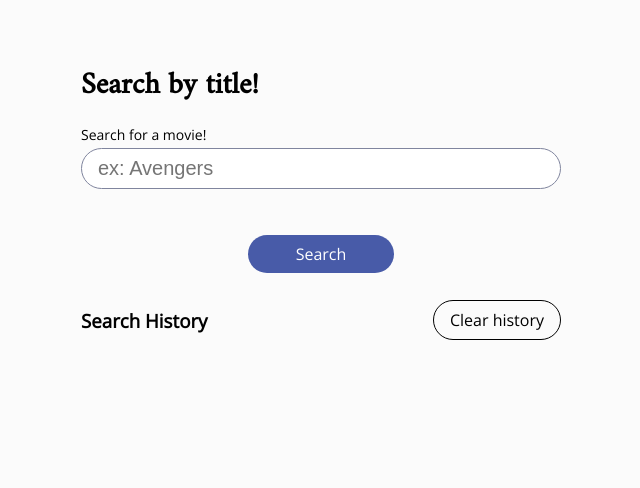
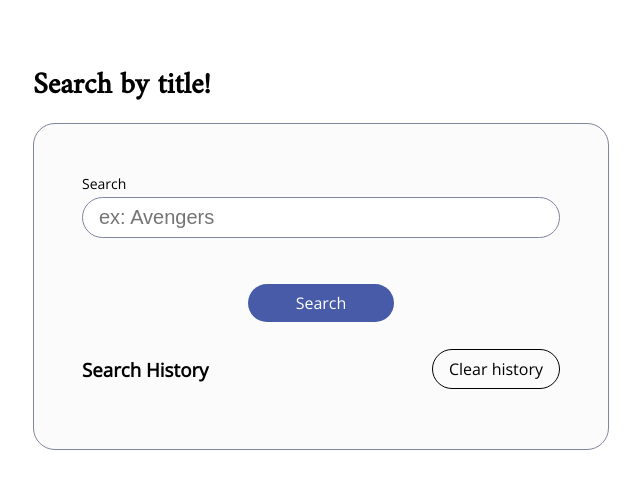
Before and after one commit to hmfe/1339, a React (Create React App) app: page / in a window 1280 px wide. Shown: the top 488 px of the page, without its empty margins (319-959 px from the left). Built offline with nearby package versions, Linux system fonts and the light colour scheme.

Commit message:
add border style to form

```diff
--- a/src/App.js
+++ b/src/App.js
@@ -23,10 +23,10 @@ const App = () => {
 export default App;
 
 const Title = styled.h1`
-  margin:0 auto;
-  padding: 4rem 0 0;
+  margin:0 auto 1rem;
+  padding: 4rem 1rem 0;
   font-size: 1.875rem;
   line-height:1.44;
   font-family: ${props => props.theme.primaryFont};
-  max-width: 30rem;
+  max-width: 36rem;
 `;
--- a/src/components/Button.js
+++ b/src/components/Button.js
@@ -28,7 +28,9 @@ const StyledButton = styled.button`
       font-size: 1rem;
       border-radius: 22px;
       background: ${props => props.theme.blue};
+
       &:hover {
-          background-color: ${props=>props.theme.darkBlue};
+          background-color: ${props=>props.theme.crimson};
+          box-shadow: rgba(0, 0, 0, 0.18) 0px 0px 10px 0px;
       }
 `;
--- a/src/components/Layout.js
+++ b/src/components/Layout.js
@@ -46,8 +46,6 @@ const outlineDefaults = css`
 const Root = styled.section`
   width:100%;
   height:100vh;
-  background: ${props => props.theme.grey};
-  padding:0 1rem;
   box-sizing: border-box;
   font-family: ${props => props.theme.secondaryFont};
   button:focus,
--- a/src/components/SearchForm/SearchForm.js
+++ b/src/components/SearchForm/SearchForm.js
@@ -124,7 +124,7 @@ export const SearchForm = () => {
     const onKeyDown = (e) => {
         if(e.keyCode === 13){
             if(activeSuggestion !== null){
-                setQuery(filteredSuggestions[activeSuggestion].Title);
+                setQuery(sortedSuggestions[activeSuggestion].Title);
                 setActiveSuggestion(null);
                 submitForm();
             }
@@ -142,7 +142,7 @@ export const SearchForm = () => {
             if(activeSuggestion === null){
                 setActiveSuggestion(0);
             }
-            else if(activeSuggestion + 1 === filteredSuggestions.length) {
+            else if(activeSuggestion + 1 === sortedSuggestions.length) {
                 setActiveSuggestion(0)
             }else {
                 setActiveSuggestion(activeSuggestion + 1);
@@ -150,11 +150,11 @@ export const SearchForm = () => {
         }
     };
 
-    const filteredSuggestions = [...suggestions].sort((a, b) => {
+    const sortedSuggestions = [...suggestions].sort((a, b) => {
         return a['Title'].toLowerCase().indexOf(query) < b['Title'].toLowerCase().indexOf(query) ? -1 : 1;
     });
 
-    const suggestionItems = filteredSuggestions.map((item, index) => {
+    const suggestionItems = sortedSuggestions.map((item, index) => {
         return <SuggestionCard onClick={onSuggestionClick} key={`suggestions-${index}`} isActive={index === activeSuggestion} title={item.Title} query={query}/>
     });
 
@@ -165,7 +165,7 @@ export const SearchForm = () => {
     return (
         <Root onSubmit={preventDefault} action=".">
             <InputContainer>
-                <Label htmlFor="search">Search for a movie!</Label>
+                <Label htmlFor="search">Search</Label>
                 <Input name="search" placeholder="ex: Avengers" type="text" autoComplete="off" onChange={handleOnChange} value={query} onKeyDown={onKeyDown} onBlur={onBlur}/>
                 <Conditional show={isSearching && suggestions.length > 0}>
                     <SuggestionsList>
@@ -192,9 +192,15 @@ export const SearchForm = () => {
 
 const Root = styled.form`
     margin:0 auto;
-    max-width: 30rem;
+    max-width: 36rem;
     background:${props => props.theme.grey};
-    padding:1rem 0;
+    border-radius: 22px;
+    box-sizing: border-box;
+    border:1px solid ${props => props.theme.darkGrey};
+        padding:2rem 1rem;
+      @media ${props=>props.theme.breakpointXSmall}{
+    padding:3rem;
+      }
 `;
 
 const Label = styled.label`
@@ -207,11 +213,14 @@ const Input = styled.input`
     width:100%;
     border: none;
     box-sizing: border-box;
-    font-size:1.25rem;
+    font-size:1rem;
     padding:0.5rem 1rem;
     border-radius: 1.375rem;
     border:1px solid ${props=> props.theme.darkGrey};
     transition: all 150ms ease;
+          @media ${props=>props.theme.breakpointXSmall}{
+        font-size:1.25rem;
+      }
 
     &:focus {
       box-shadow: rgba(0, 0, 0, 0.18) 0px 0px 10px 0px;
@@ -260,9 +269,9 @@ const SubmitButton = styled(Button)`
     font-size: 1rem;
     margin:1rem auto;
     width:100%;
-      @media ${props=>props.theme.breakpointXSmall}{
-        width:auto;
-      }
+  @media ${props=>props.theme.breakpointXSmall}{
+    width:auto;
+  }
 `;
 
 const ClearHistoryButton = styled(Button)`
@@ -271,8 +280,7 @@ const ClearHistoryButton = styled(Button)`
   border: 1px solid black;
   color: black;
   &:hover {
-    background: ${props=>props.theme.grey};
-    border-color:  ${props=>props.theme.crimson};
+    background: ${props=>props.theme.white};
   }
 `;
 
--- a/src/components/SearchForm/SearchHistoryCard.js
+++ b/src/components/SearchForm/SearchHistoryCard.js
@@ -51,6 +51,7 @@ const Title = styled.span`
 const TimeStamp = styled.span`
   font-size:13px;
   padding: 0 1rem;
+
 `;
 
 const DeleteButton = styled(Button)`
--- a/src/components/SearchForm/SuggestionCard.js
+++ b/src/components/SearchForm/SuggestionCard.js
@@ -35,9 +35,10 @@ SuggestionCard.propTypes = {
 
 const Root = styled.li`
     margin: 0.1rem 0;
-    background: ${props => props.isActive ? props.theme.darkGrey :  'white'};
+    background: ${props => props.isActive ? props => props.theme.lightBlue :  'white'};
     padding: 0.5rem 1rem;
     margin:0;
+    box-shadow: ${props => props.isActive ? 'rgba(0, 0, 0, 0.18) 0px 0px 10px 0px' : 'none'};
     mark {
      font-weight: bold;
      background:none;
```
